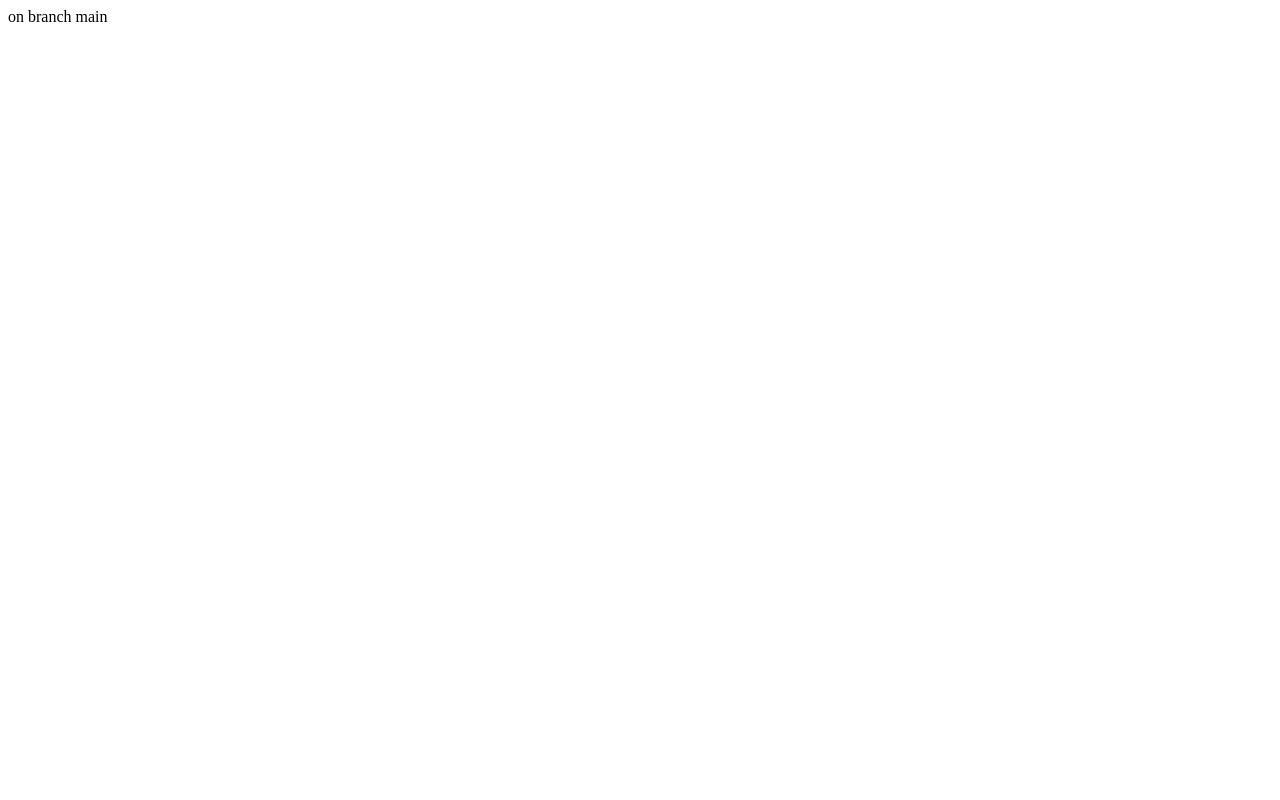
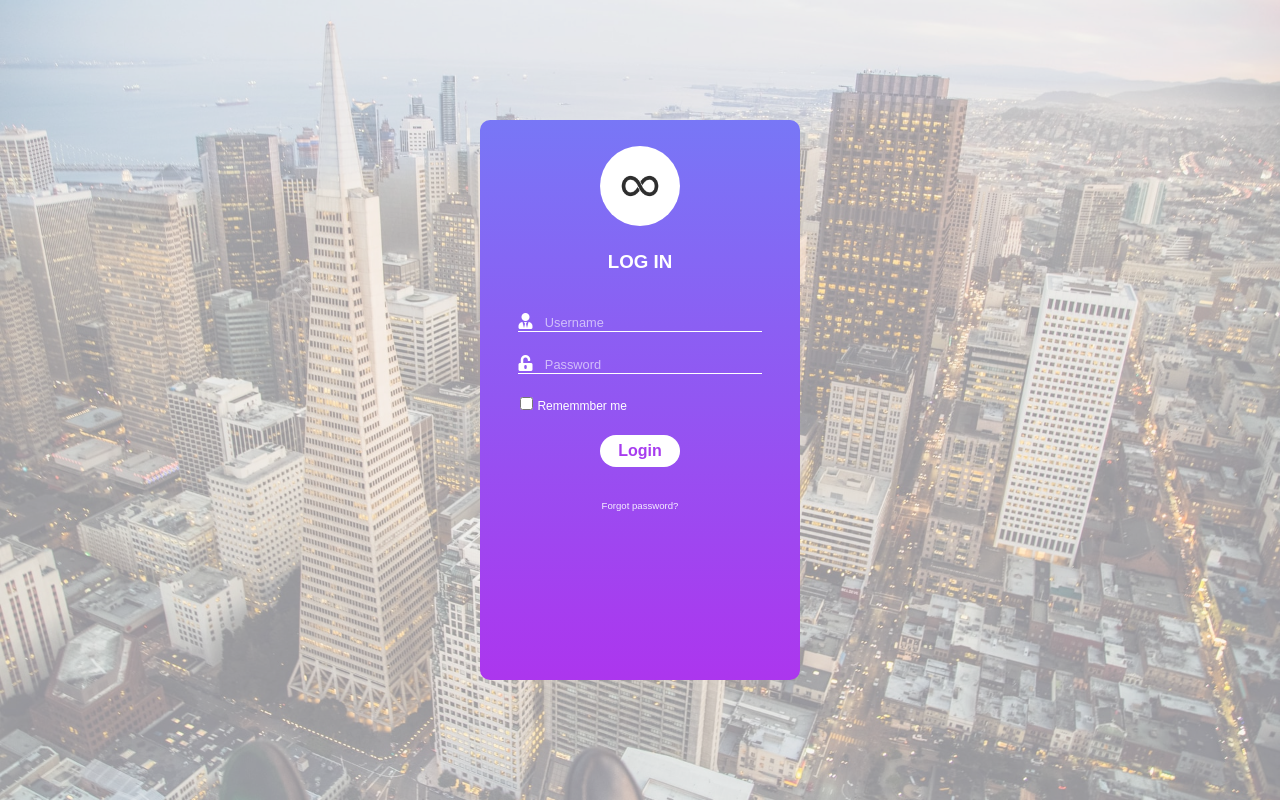
Before and after one commit to mahdi-ghomlaghi/Maktab-HW-2, a plain HTML site: page index.html in a window 1280 px wide. Drawn offline with Linux system fonts and the light colour scheme.

Commit message:
create project3

```diff
--- a/index.html
+++ b/index.html
@@ -5,12 +5,42 @@
     <meta charset="UTF-8">
     <meta http-equiv="X-UA-Compatible" content="IE=edge">
     <meta name="viewport" content="width=device-width, initial-scale=1.0">
-    <link rel="stylesheet" href="style.css">
-    <title>mahdi ghomlaghi</title>
+    <link rel="stylesheet" href="./styles/all.min.css">
+    <link rel="stylesheet" href="./styles/fontawesome.min.css">
+    <link rel="stylesheet" href="./style.css">
+    <title>Document</title>
 </head>
 
 <body>
-    on branch main
+    <div class="container">
+        <div class="loginPage">
+
+            <div class="logoContainer">
+                <img src="./images/logo.png" alt="logo" class="logo">
+            </div>
+            <h3 class="logTitle">LOG IN</h3>
+            <div class="inner-Container">
+                <div class="inputContainer">
+                    <i class="fas fa-user-tie icons"></i>
+                    <input type="text" class="inputs" placeholder="Username">
+                </div>
+                <div class="inputContainer">
+                    <i class="fas fa-unlock-alt icons"></i>
+                    <input type="password" class="inputs" placeholder="Password">
+                </div>
+                <div class="inputContainer-rememmber">
+                    <input type="checkbox" class="inputs" id="remmember">
+                    <label for="remmember" class="checkbox">Rememmber me</label>
+                </div>
+
+
+
+            </div>
+            <button class="loginBtn">Login</button>
+            <a href="#" class="forget">Forgot password?</a>
+
+        </div>
+    </div>
 </body>
 
 </html>
--- a/style.css
+++ b/style.css
@@ -0,0 +1,152 @@
+/*--------------------GLOBAL--------------------*/
+* {
+    box-sizing: border-box;
+    margin: 0;
+    padding: 0;
+}
+
+html,
+body {
+    width: 100%;
+    height: 100%;
+    font-family: Arial, Helvetica, sans-serif;
+
+}
+
+/*
+https://coder-coder.com/background-image-opacity/#:~:text=One%20approach%20you%20can%20use,element%20of%20the%20parent%20element.&text=Since%20the%20pseudo%2Delement%20is,without%20affecting%20the%20text%20content.
+
+++ z-index
+*/
+
+body::before {
+    content: "";
+    background-image: url(./images/backgroung.jpg);
+    background-size: cover;
+    position: absolute;
+    top: 0px;
+    right: 0px;
+    bottom: 0px;
+    left: 0px;
+    opacity: 0.45;
+}
+
+/*--------------------GLOBAL==>END--------------------*/
+
+
+.container {
+    width: 100%;
+    height: 100%;
+    display: flex;
+    justify-content: center;
+    align-items: center;
+}
+
+.loginPage {
+    width: 25%;
+    height: 70%;
+    /* background-color: #7877f6;
+    background-color: #ac36ee; */
+    background: rgb(120, 119, 246);
+    background: linear-gradient(180deg, rgba(120, 119, 246, 1) 0%, rgba(172, 54, 238, 1) 100%);
+    z-index: 2000;
+    border-radius: 10px;
+    display: flex;
+    flex-direction: column;
+    align-items: center;
+
+}
+
+.logoContainer {
+    width: 5rem;
+    height: 5rem;
+    background-color: white;
+    border-radius: 100px;
+    display: flex;
+    justify-content: center;
+    align-items: center;
+    margin: 1.6rem;
+}
+
+.logo {
+    width: 40px;
+
+}
+
+.logTitle {
+    color: white;
+    margin-bottom: 1.1rem;
+}
+
+.inner-Container {
+    width: 90%;
+}
+
+.inputContainer {
+    border-bottom: 1px solid white;
+    margin: 1.4rem;
+
+}
+
+.inputContainer:hover {
+
+    opacity: 0.5;
+
+}
+
+.inputContainer-rememmber {
+    border-bottom: none;
+    margin: 1rem;
+
+}
+
+.inputs {
+    border: none;
+    outline: none;
+    background-color: transparent;
+    margin-left: 0.5rem;
+}
+
+.inputs::placeholder {
+    color: rgba(255, 255, 255, 0.6);
+    font-size: 0.8rem;
+
+}
+
+.icons {
+    color: white;
+
+}
+
+.checkbox {
+    color: white;
+    font-size: 12px;
+}
+
+.loginBtn {
+    width: 25%;
+    height: 2rem;
+    margin: .3rem;
+    border: none;
+    outline: none;
+    border-radius: 100px;
+    background-color: white;
+    color: rgb(167, 60, 239);
+    font-size: 1rem;
+    font-weight: 700;
+}
+
+.loginBtn:hover {
+    cursor: pointer;
+    color: rgb(0, 255, 34);
+    font-size: 1rem;
+    font-weight: 700;
+}
+
+.forget {
+    margin-top: 1.8rem;
+    color: white;
+    opacity: 0.9;
+    text-decoration: none;
+    font-size: 0.6rem;
+}
```
